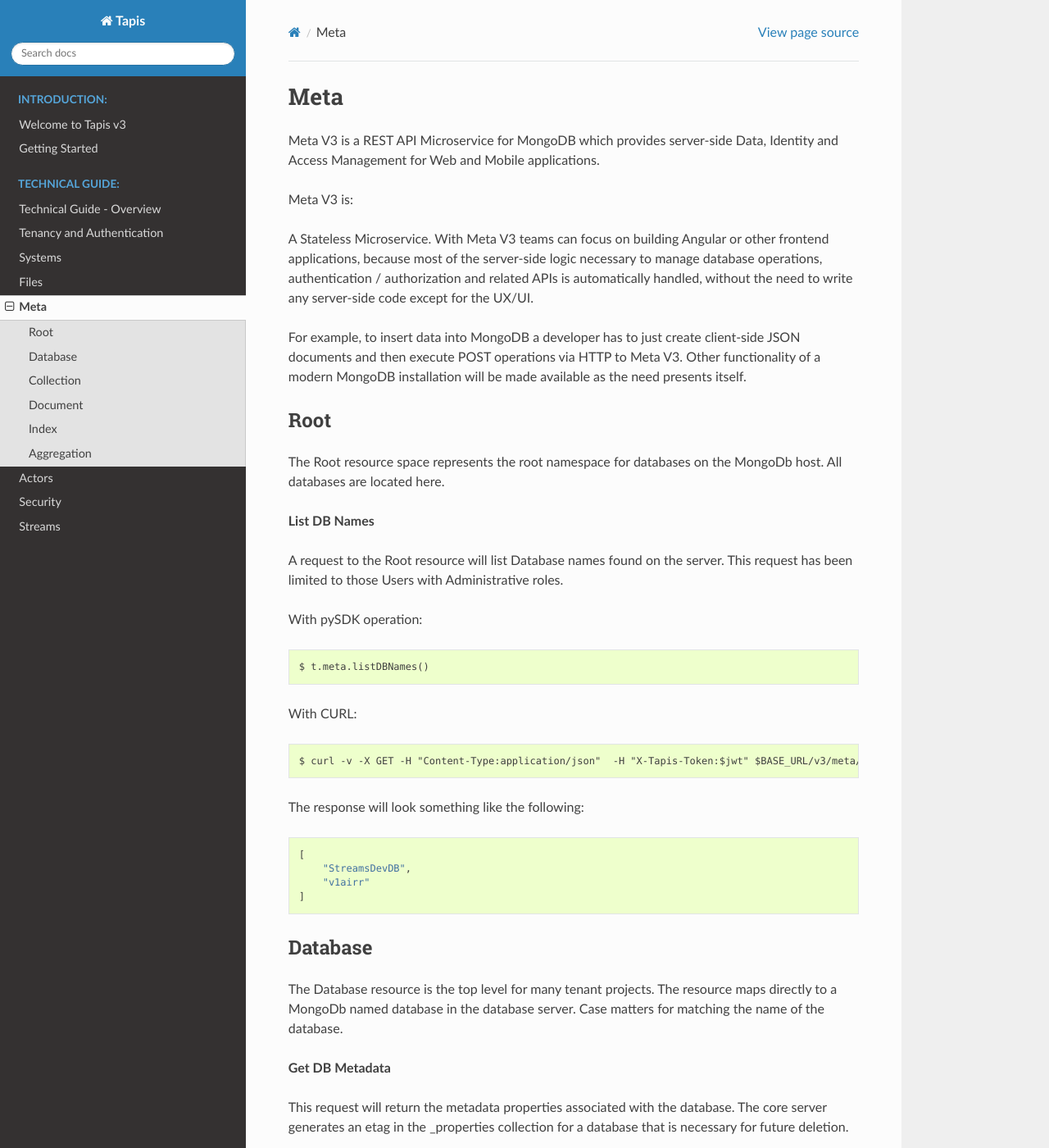
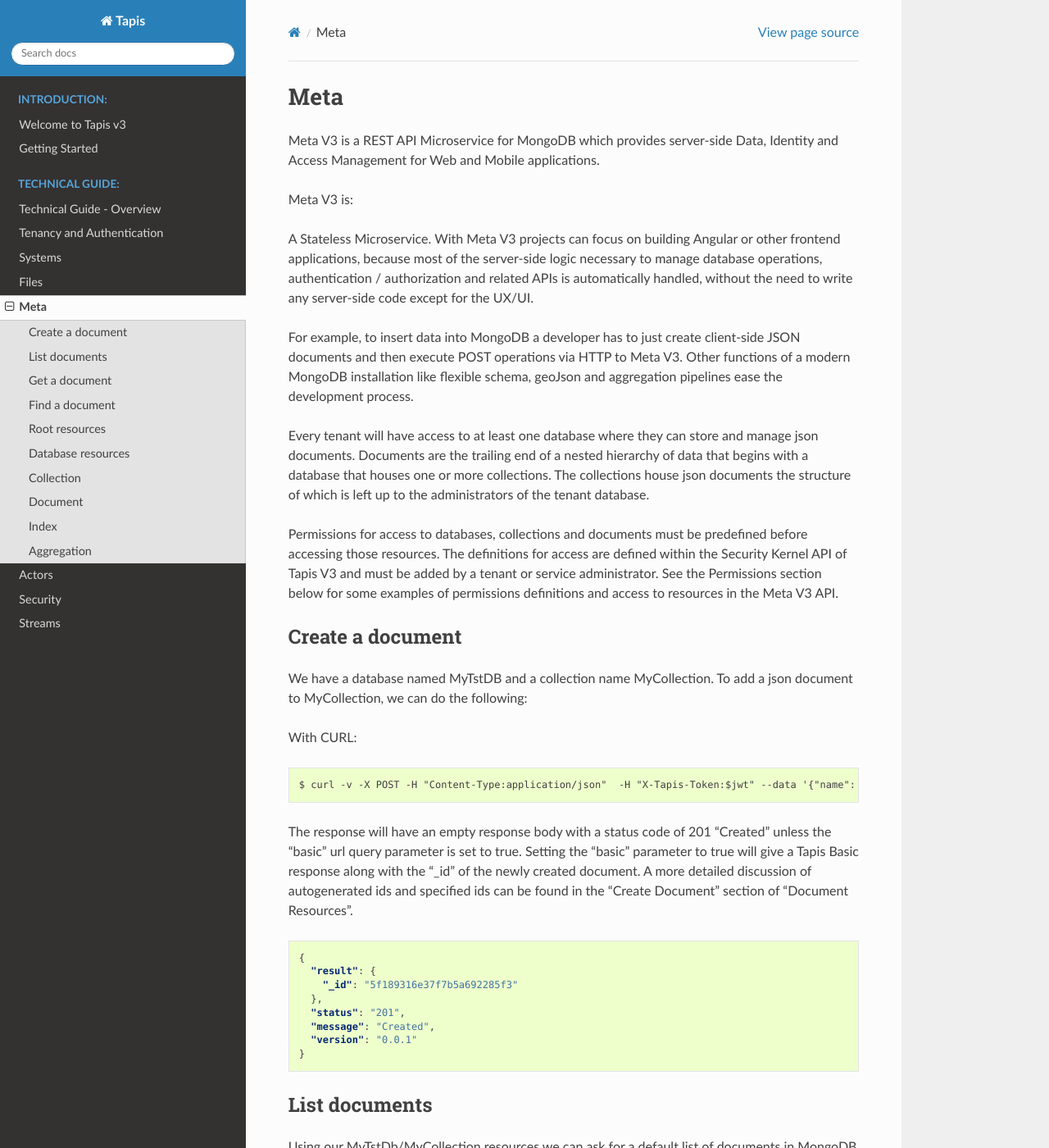
Before and after one commit to tapis-project/documentation, a Sphinx documentation site: the page built from source/technical/meta.rst, in a window 1280 px wide and 1400 px high. Shown: the whole window at 82% size. Built offline with Sphinx 7.4.7 and the Read the Docs theme 2.0.0, drawn with Linux system fonts in a browser that asks for light colours; some of the changed text lies outside the part shown.

Commit message:
continued meta endpoint documentation.

```diff
--- a/source/technical/meta.rst
+++ b/source/technical/meta.rst
@@ -8,20 +8,154 @@
 Meta V3 is:
 
 A Stateless Microservice.
-With Meta V3 teams can focus on building Angular or other frontend applications, because most of the server-side
+With Meta V3 projects can focus on building Angular or other frontend applications, because most of the server-side
 logic necessary to manage database operations, authentication / authorization and related APIs is automatically handled,
 without the need to write any server-side code except for the UX/UI.
 
 For example, to insert data into MongoDB a developer has to just create client-side JSON documents and then execute POST operations via HTTP to Meta V3.
-Other functionality of a modern MongoDB installation will be made available as the need presents itself.
+Other functions of a modern MongoDB installation like flexible schema, geoJson and aggregation pipelines ease the development process.
 
-Root
-----
+Every tenant will have access to at least one database where they can store and manage json documents. Documents are the trailing end
+of a nested hierarchy of data that begins with a database that houses one or more collections. The collections house json documents
+the structure of which is left up to the administrators of the tenant database.
+
+Permissions for access to databases, collections and documents must be predefined before accessing those resources. The definitions
+for access are defined within the Security Kernel API of Tapis V3 and must be added by a tenant or service administrator.
+See the Permissions section below for some examples of permissions definitions and access to resources in the Meta V3 API.
+
+Create a document
+-----------------
+We have a database named MyTstDB and a collection name MyCollection. To add a json document to MyCollection, we can do the following:
+
+
+With CURL:
+
+.. code-block:: plaintext
+
+        $ curl -v -X POST -H "Content-Type:application/json"  -H "X-Tapis-Token:$jwt" --data '{"name": "test document slt 7.21.2020-14:27","jimmyList": ["1","3"],"description": "new whatever",}'  $BASE_URL/v3/meta/MyTstDB/MyCollection?basic=true
+
+The response will have an empty response body with a status code of 201 "Created" unless the "basic" url query parameter is set to true.
+Setting the "basic" parameter to true will give a Tapis Basic response along with the "_id" of the newly created document. A more detailed discussion
+of autogenerated ids and specified ids can be found in the "Create Document" section of "Document Resources".
+
+.. container:: foldable
+
+     .. code-block:: json
+
+        {
+          "result": {
+            "_id": "5f189316e37f7b5a692285f3"
+          },
+          "status": "201",
+          "message": "Created",
+          "version": "0.0.1"
+        }
+
+
+List documents
+---------------
+Using our MyTstDb/MyCollection resources we can ask for a default list of documents in MongoDB default sorted order. The document we created earlier
+should be listed with a new "_id" field that was autogenerated by MongoDB.
+
+With CURL:
+
+.. code-block:: plaintext
+
+        $ curl -v -X GET -H "Content-Type:application/json"  -H "X-Tapis-Token:$jwt" $BASE_URL/v3/meta/MyTstDB/MyCollection
+
+The response will be an array of json documents from MyCollection :
+
+.. container:: foldable
+
+     .. code-block:: json
+
+        [
+          {
+            "_id": {
+              "$oid": "5f189316e37f7b5a692285f3"
+            },
+            "name": "test document slt 7.21.2020-14:27",
+            "jimmyList": [
+              "1",
+              "3"
+            ],
+            "description": "new whatever",
+            "_etag": {
+              "$oid": "5f189316296c81742a6a3e4c"
+            }
+          },
+          {
+            "_id": {
+              "$oid": "5f1892ece37f7b5a692285e9"
+            },
+            "name": "test document slt 7.21.2020-14:25",
+            "jimmyList": [
+              "1",
+              "3"
+            ],
+            "description": "new whatever",
+            "_etag": {
+              "$oid": "5f1892ec296c81742a6a3e4b"
+            }
+          }
+        ]
+
+
+Get a document
+---------------
+If we know the "_id" of a created document, we can ask for it directly.
+
+With CURL:
+
+.. code-block:: plaintext
+
+        $ curl -v -X GET -H "Content-Type:application/json"  -H "X-Tapis-Token:$jwt" $BASE_URL/v3/meta/MyTstDB/MyCollection/5f1892ece37f7b5a692285e9
+
+The response will be a json document from MyCollection with the "_id" of 5f1892ece37f7b5a692285e9 :
+
+.. container:: foldable
+
+     .. code-block:: json
+
+        {
+          "_id": {
+            "$oid": "5f1892ece37f7b5a692285e9"
+          },
+          "name": "test document slt 7.21.2020-14:25",
+          "jimmyList": [
+            "1",
+            "3"
+          ],
+          "description": "new whatever",
+          "_etag": {
+            "$oid": "5f1892ec296c81742a6a3e4b"
+          }
+        }
+
+Find a document
+---------------
+We can pass a query parameter named "filter" set to the value of a json MongoDB query document. Let's find a document by a specific "name".
+
+With CURL:
+
+.. code-block:: plaintext
+
+        $ curl -v -X GET -H "Content-Type:application/json" -H "X-Tapis-Token:$jwt" $BASE_URL/v3/meta/MyTstDB/MyCollection?filter=
+
+
+
+
+
+
+
+Root resources
+--------------
 The Root resource space represents the root namespace for databases on the MongoDb host. All databases are located here.
+Requests to this space are limited to READ only for tenant administrators.
 
 **List DB Names**
 
-A request to the Root resource will list Database names found on the server. This request has been limited to those Users with Administrative roles.
+A request to the Root resource will list Database names found on the server. This request has been limited to those users with tenant administrative roles.
 
 With pySDK operation:
 
@@ -35,7 +169,7 @@
 
         $ curl -v -X GET -H "Content-Type:application/json"  -H "X-Tapis-Token:$jwt" $BASE_URL/v3/meta/
 
-The response will look something like the following:
+The response will a json list of database names:
 
 .. container:: foldable
 
@@ -46,10 +180,43 @@
             "v1airr"
         ]
 
-Database
----------
+Database resources
+------------------
 The Database resource is the top level for many tenant projects. The resource maps directly to a MongoDb named database in the database server.
-Case matters for matching the name of the database.
+Case matters for matching the name of the database and must be specified when making requests for collections or documents. Currently
+
+**List Collection Names**
+
+This request will return a list of collection names from the specified database {db}. The permissions for access to the
+database are set prior to access.
+
+With pySDK operation:
+
+.. code-block:: plaintext
+
+        $ t.meta.listCollectionNames
+
+With CURL:
+
+.. code-block:: plaintext
+
+        $ curl -v -X GET -H "Content-Type:application/json"  -H "X-Tapis-Token:$jwt" -d '' $BASE_URL/v3/meta/{db}
+
+The response will look something like the following:
+
+.. container:: foldable
+
+     .. code-block:: json
+
+        [
+          "streams_alerts_metadata",
+          "streams_channel_metadata",
+          "streams_instrument_index",
+          "streams_project_metadata",
+          "streams_templates_metadata",
+          "tapisKapa-local"
+        ]
+
 
 **Get DB Metadata**
 
@@ -81,43 +248,12 @@
 
 
 
-**List Collection Names**
-
-This request will return a list of Collection names from the specified database {db}.
-
-With pySDK operation:
-
-.. code-block:: plaintext
-
-        $ t.meta.listCollectionNames
-
-With CURL:
-
-.. code-block:: plaintext
-
-        $ curl -v -X GET -H "Content-Type:application/json"  -H "X-Tapis-Token:$jwt" -d '' $BASE_URL/v3/meta/{db}
-
-The response will look something like the following:
-
-.. container:: foldable
-
-     .. code-block:: json
-
-        [
-          "streams_alerts_metadata",
-          "streams_channel_metadata",
-          "streams_instrument_index",
-          "streams_project_metadata",
-          "streams_templates_metadata",
-          "tapisKapa-local"
-        ]
-
-
 **Create DB**
 
-TODO: this implementation is not exposed.
+TODO: this implementation is not exposed. Creation of a database by tenant administrators is scheduled for inclusion in
+an administrative interface API in a future release.
 
-This request will create a new named database in the MongoDb root space.
+This request will create a new named database in the MongoDb root space by a tenant or service administrator.
 
 With pySDK operation:
 
```
